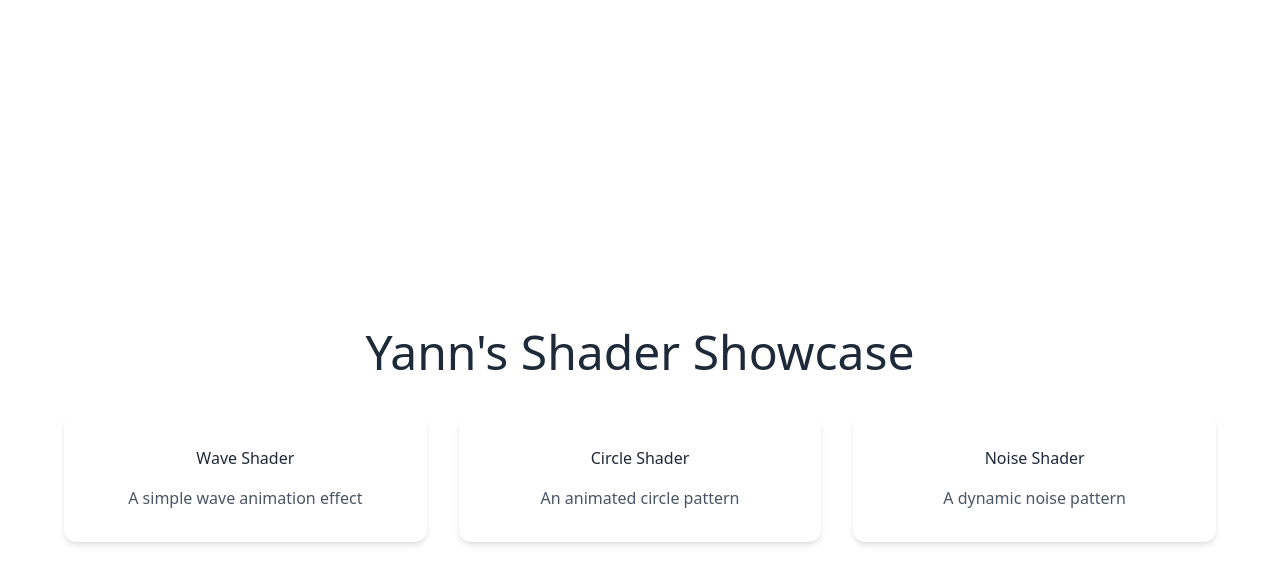
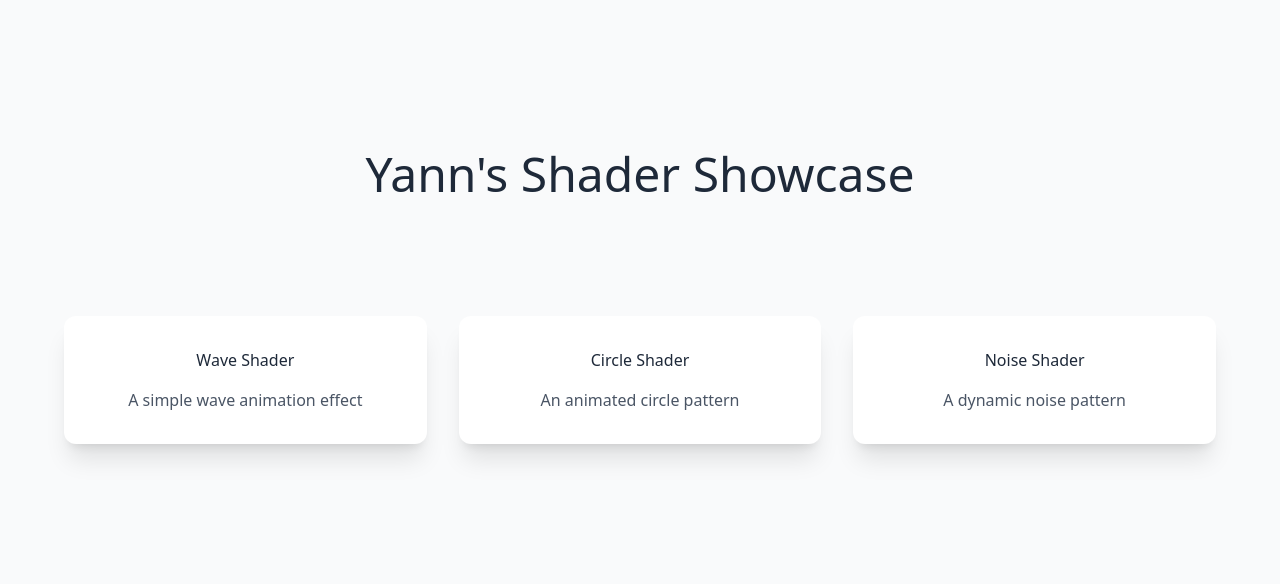
Before and after one commit to yannklein/yanns-shaders, a React (Vite) app: page / in a window 1280 px wide. Shown: the top 584 px of the page. Built offline with nearby package versions, Linux system fonts and the light colour scheme.

Commit message:
Refactor App component layout to enhance structure and styling with Tailwind CSS classes

```diff
--- a/src/App.tsx
+++ b/src/App.tsx
@@ -6,21 +6,22 @@ import { NoiseShader } from './pages/NoiseShader';
 function App() {
   return (
     <Router>
+      <div className="w-full min-h-screen bg-gray-50">
         <div className="max-w-7xl mx-auto p-8 text-center">
           <Routes>
             <Route path="/" element={
-            <div className="w-full min-h-screen flex flex-col items-center justify-center p-8">
-              <h1 className="text-5xl leading-tight mb-8 text-gray-800">Yann's Shader Showcase</h1>
+              <div className="w-full min-h-screen flex flex-col items-center p-8">
+                <h1 className="text-5xl leading-tight mb-8 text-gray-800 py-20">Yann's Shader Showcase</h1>
                 <div className="grid grid-cols-1 md:grid-cols-2 lg:grid-cols-3 gap-8 w-full max-w-6xl">
-                <Link to="/wave" className="bg-white rounded-xl p-8 no-underline text-inherit transition-all duration-200 shadow-md hover:-translate-y-1 hover:shadow-lg">
+                  <Link to="/wave" className="bg-white rounded-xl p-8 no-underline text-inherit transition-all duration-200 shadow-xl hover:-translate-y-1 hover:shadow-lg">
                     <h2 className="m-0 mb-4 text-gray-800">Wave Shader</h2>
                     <p className="m-0 text-gray-600">A simple wave animation effect</p>
                   </Link>
-                <Link to="/circle" className="bg-white rounded-xl p-8 no-underline text-inherit transition-all duration-200 shadow-md hover:-translate-y-1 hover:shadow-lg">
+                  <Link to="/circle" className="bg-white rounded-xl p-8 no-underline text-inherit transition-all duration-200 shadow-xl hover:-translate-y-1 hover:shadow-lg">
                     <h2 className="m-0 mb-4 text-gray-800">Circle Shader</h2>
                     <p className="m-0 text-gray-600">An animated circle pattern</p>
                   </Link>
-                <Link to="/noise" className="bg-white rounded-xl p-8 no-underline text-inherit transition-all duration-200 shadow-md hover:-translate-y-1 hover:shadow-lg">
+                  <Link to="/noise" className="bg-white rounded-xl p-8 no-underline text-inherit transition-all duration-200 shadow-xl hover:-translate-y-1 hover:shadow-lg">
                     <h2 className="m-0 mb-4 text-gray-800">Noise Shader</h2>
                     <p className="m-0 text-gray-600">A dynamic noise pattern</p>
                   </Link>
@@ -32,6 +33,7 @@ function App() {
             <Route path="/noise" element={<NoiseShader />} />
           </Routes>
         </div>
+      </div>
     </Router>
   );
 }
```
Lines whose indentation alone changed are shown as unchanged.
